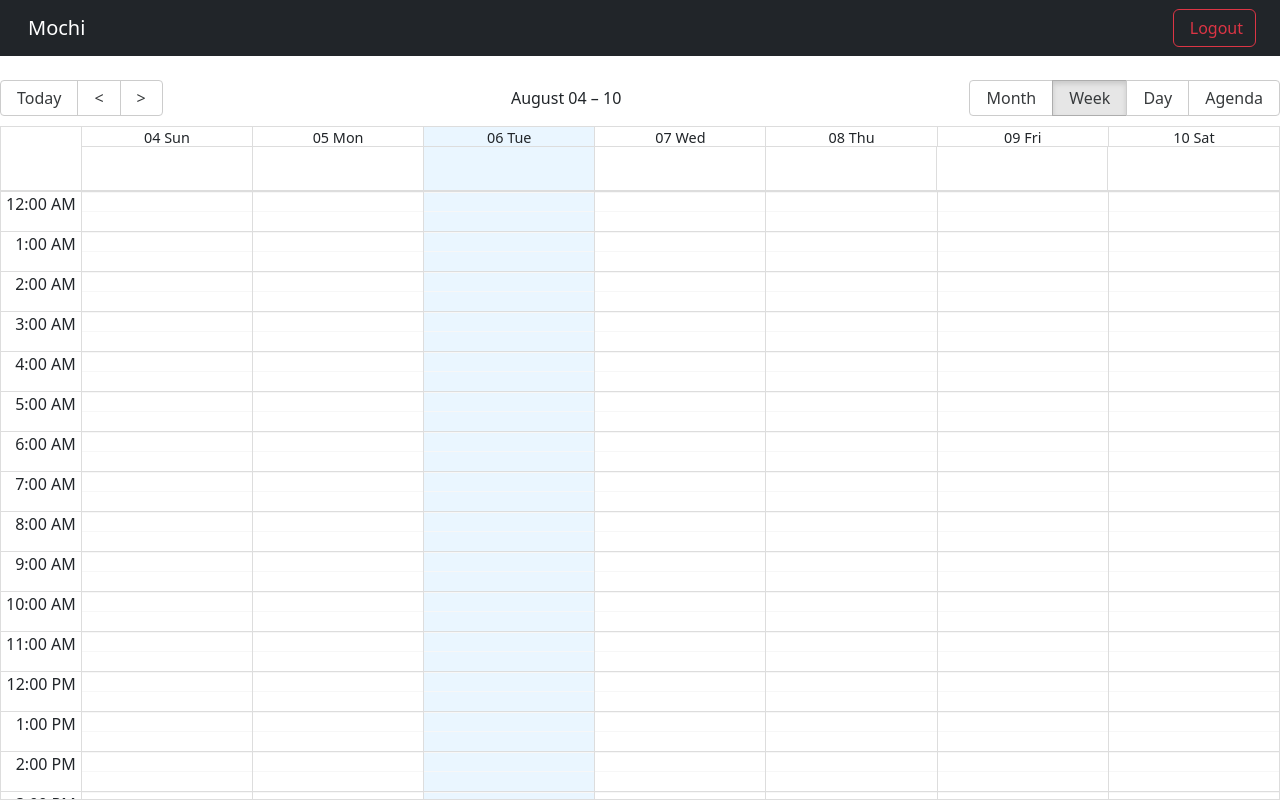
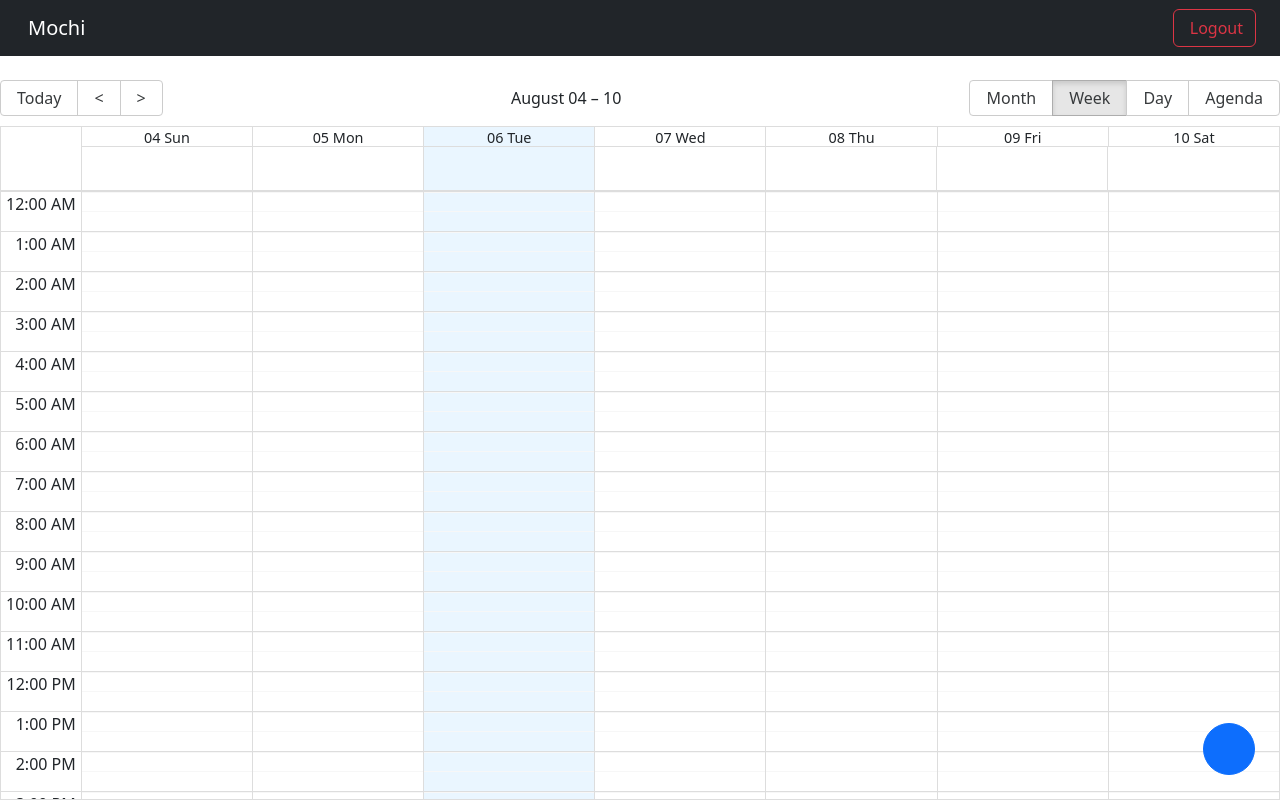
Before and after one commit to em-jose/js-calendar-frontend, a React (Vite) app: page / in a window 1280 px wide. Built offline with nearby package versions, Linux system fonts and the light colour scheme.

Commit message:
Create FabAddNew component

```diff
--- /dev/null
+++ b/src/calendar/components/FabAddNew.jsx
@@ -0,0 +1,29 @@
+import { addHours } from "date-fns";
+
+import { useCalendarStore, useUiStore } from "../../hooks";
+
+export const FabAddNew = () => {
+    const { openDateModal } = useUiStore();
+    const { setActiveEvent } = useCalendarStore();
+
+    const handleClickNew = () => {
+        setActiveEvent({
+            title: "",
+            notes: "",
+            start: new Date(),
+            end: addHours(new Date(), 2),
+            bgColor: "#fafafa",
+            user: {
+                _id: "ABC123",
+                name: "Mochi",
+            },
+        });
+        openDateModal();
+    };
+
+    return (
+        <button className="btn btn-primary fab" onClick={handleClickNew}>
+            <i className="fas fa-plus"></i>
+        </button>
+    );
+};
--- a/src/calendar/index.js
+++ b/src/calendar/index.js
@@ -1,4 +1,5 @@
 export * from "./components/CalendarEvent";
 export * from "./components/CalendarModal";
+export * from "./components/FabAddNew";
 export * from "./components/Navbar";
 export * from "./pages/CalendarPage";
--- a/src/calendar/pages/CalendarPage.jsx
+++ b/src/calendar/pages/CalendarPage.jsx
@@ -4,7 +4,7 @@
 import "react-big-calendar/lib/css/react-big-calendar.css";
 
 import { localizer, getMessagesEN } from "../../helpers";
-import { CalendarEvent, CalendarModal, Navbar } from "../";
+import { CalendarEvent, CalendarModal, FabAddNew, Navbar } from "../";
 import { useUiStore, useCalendarStore } from "../../hooks";
 
 export const CalendarPage = () => {
@@ -62,6 +62,7 @@
             />
 
             <CalendarModal />
+            <FabAddNew />
         </>
     );
 };
--- a/src/index.css
+++ b/src/index.css
@@ -38,3 +38,14 @@
     outline: none;
     padding: 10px;
 }
+
+/* FABS */
+
+.fab {
+    border-radius: 100%;
+    bottom: 25px;
+    font-size: 30px;
+    padding: 25px;
+    position: fixed;
+    right: 25px;
+}
```
